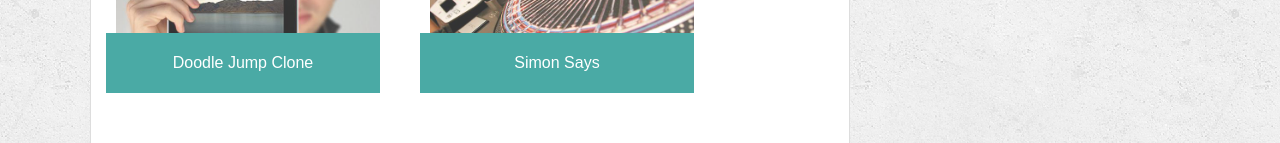
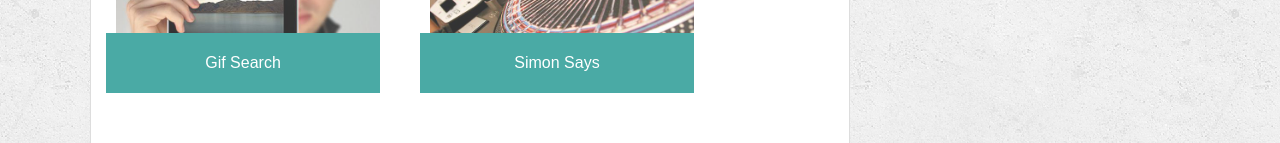
Before and after one commit to misterfoxy/misterfoxy.github.io, a plain HTML site: page portfolio.html in a window 1280 px wide. Shown: the part 344-487 px from the top of the page. Drawn offline with nearby package versions, Linux system fonts and the light colour scheme.

Commit message:
linked github pages projects

```diff
--- a/portfolio.html
+++ b/portfolio.html
@@ -41,7 +41,7 @@
         <div class="work">
           <img src="assets/images/place1.jpg" alt="hangman">
 
-          <h3>Doodle Jump Clone</h3>
+          <a href="https://misterfoxy.github.io/gifSearcher"><h3>Gif Search</h3></a>
         </div>
         <div class="work">
           <img src="assets/images/place2.jpg" alt="RPG Game">
```
